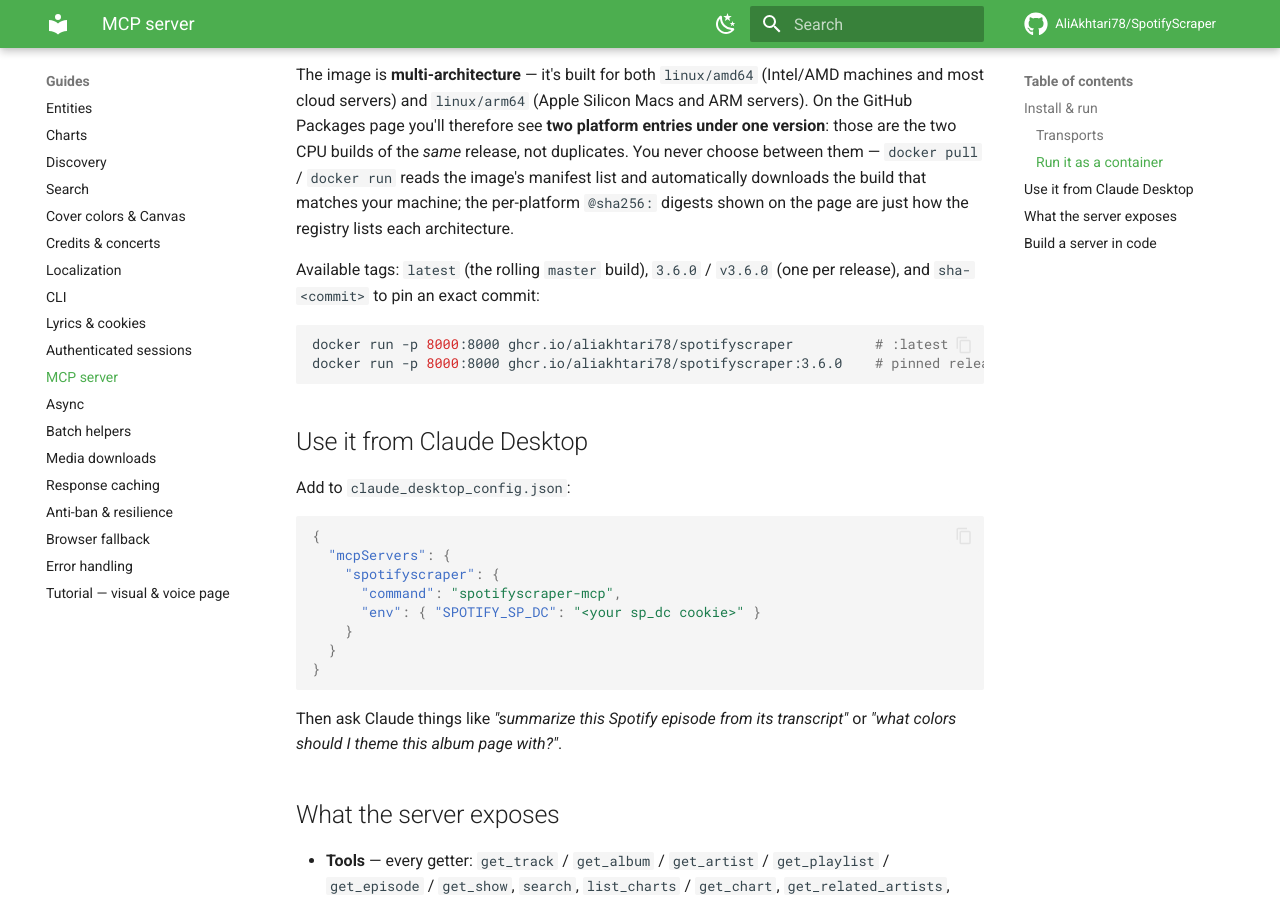
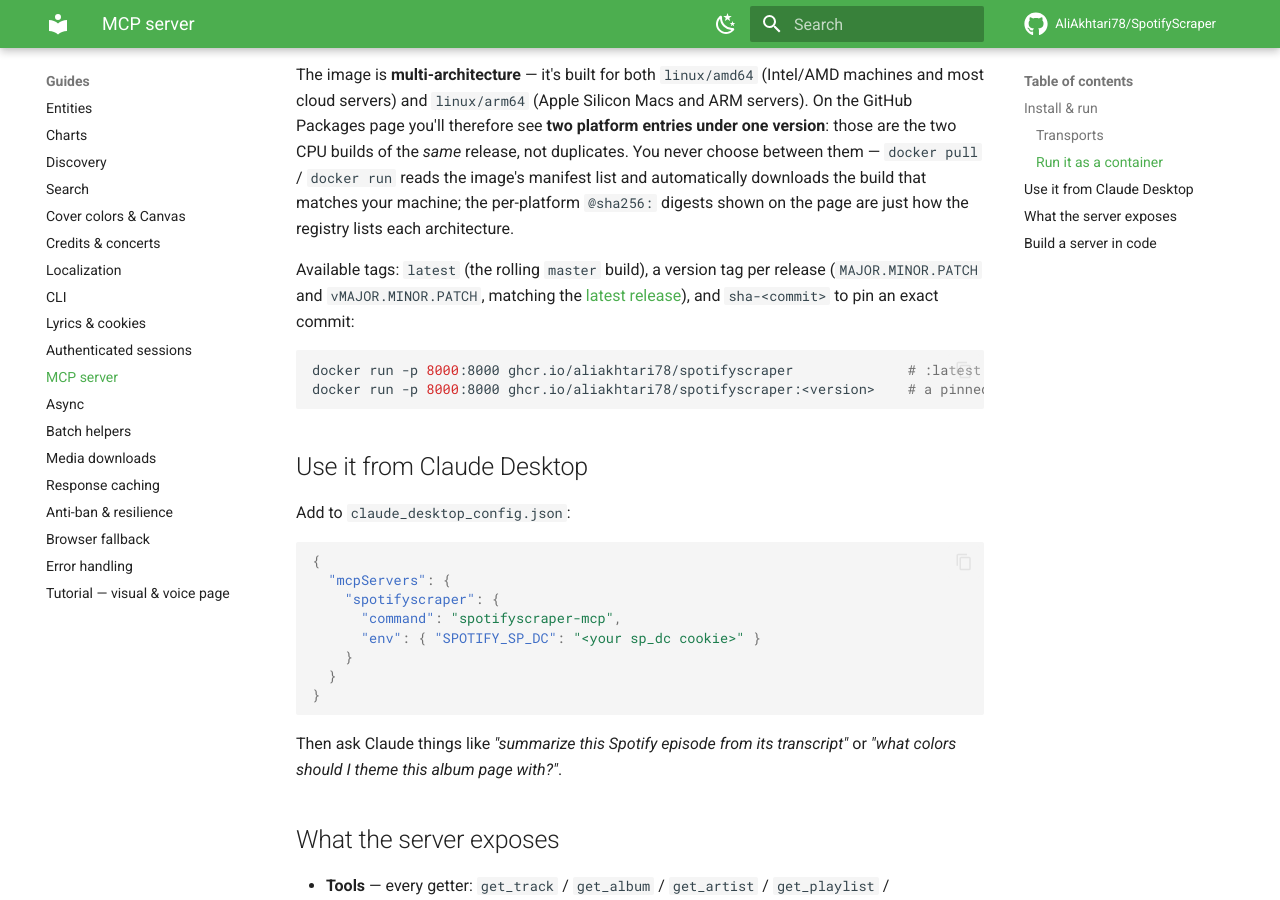
Before and after one commit to AliAkhtari78/SpotifyScraper, an MkDocs documentation site: the page built from docs/guides/mcp.md, in a window 1280 px wide and 900 px high, scrolled down 1026 px. Built offline with MkDocs 1.6.1 and Material for MkDocs 9.7.7, drawn with Linux system fonts in a browser that asks for light colours; comment, search, counter and statistics services are not loaded.

Commit message:
ci(container): pin docker actions to immutable SHAs; docs: version-agnostic image tags
- Pin docker/setup-qemu-action, setup-buildx-action, login-action,
  metadata-action, and build-push-action to commit SHAs (matching the repo's
  convention) — resolves CodeQL alerts #206-#211 (unpinned non-immutable Action
  tags) in .github/workflows/container.yml.
- MCP guide: describe the container's version tags generically (no hardcoded
  version that goes stale each release), linking to the latest release.

Co-Authored-By: Claude Opus 4.8 (1M context) <noreply@anthropic.com>

````diff
--- a/docs/guides/mcp.md
+++ b/docs/guides/mcp.md
@@ -46,12 +46,14 @@ run` reads the image's manifest list and automatically downloads the build that
 matches your machine; the per-platform `@sha256:` digests shown on the page are
 just how the registry lists each architecture.
 
-Available tags: `latest` (the rolling `master` build), `3.6.0` / `v3.6.0` (one per
-release), and `sha-<commit>` to pin an exact commit:
+Available tags: `latest` (the rolling `master` build), a version tag per release
+(`MAJOR.MINOR.PATCH` and `vMAJOR.MINOR.PATCH`, matching the
+[latest release](https://github.com/AliAkhtari78/SpotifyScraper/releases/latest)),
+and `sha-<commit>` to pin an exact commit:
 
 ```bash
-docker run -p 8000:8000 ghcr.io/aliakhtari78/spotifyscraper          # :latest
-docker run -p 8000:8000 ghcr.io/aliakhtari78/spotifyscraper:3.6.0    # pinned release
+docker run -p 8000:8000 ghcr.io/aliakhtari78/spotifyscraper              # :latest
+docker run -p 8000:8000 ghcr.io/aliakhtari78/spotifyscraper:<version>    # a pinned release
 ```
 
 ## Use it from Claude Desktop
````
Also changed, not shown: 1 other file.
